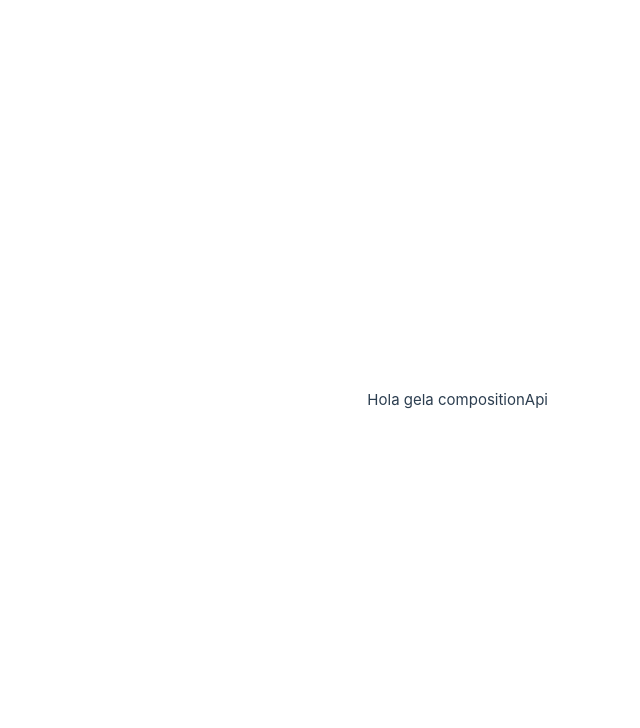
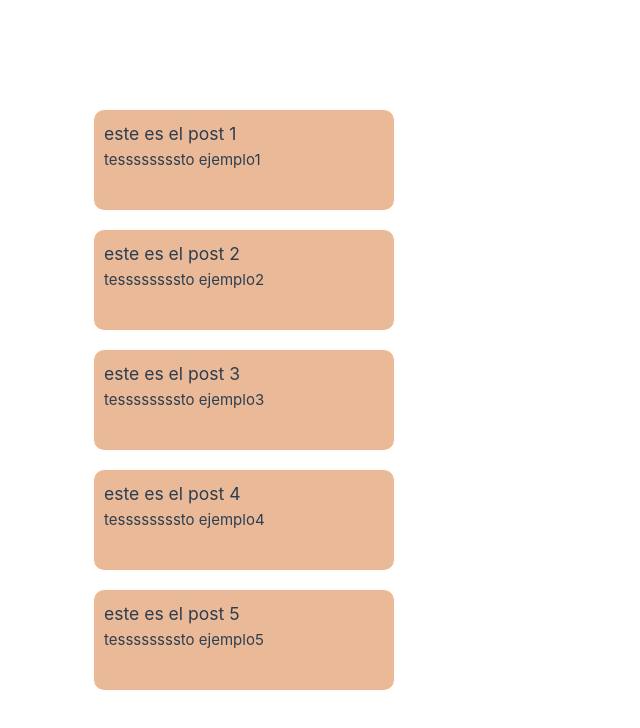
Before and after one commit to GelaLez/cursovue, a Vue app: page / in a window 1280 px wide. Shown: the top 728 px of the page, without its empty margins (92-732 px from the left). Built offline with nearby package versions, Linux system fonts and the light colour scheme.

Commit message:
comunicacion vertical entre componentes usando props

```diff
--- a/src/App.vue
+++ b/src/App.vue
@@ -8,12 +8,12 @@
 import ModelForm from './components/ModelForm.vue';
 import Teacher from './components/TeacherGela.vue';
 import TeacherForm from './components/TeacherForm.vue'
-import CycleCompositionApi from './components/CycleCompositionApi.vue';
+import PostListComunicacionVertical from './components/PostListComunicacionVertical.vue';
 
 </script>
 
 <template>
-    <CycleCompositionApi />
+    <PostListComunicacionVertical />
 </template>
 
 <style>
--- /dev/null
+++ b/src/components/PostDetailsComunicacionVertical.vue
@@ -0,0 +1,41 @@
+<template>
+    <div class="post">
+        <h3>{{ title }}</h3>
+        <p> {{ content }} </p>
+    </div>
+</template>
+
+<script lang="ts">
+// optener informacion de la manera optionApi
+import { defineComponent } from 'vue';
+
+export default defineComponent({
+    name: 'PostDetail',
+    props: {
+        title: {
+            type: String,
+            required: true
+        },
+        content: {
+            type: String,
+            required: false,
+            default: 'Este post no tiene contenido'
+        }
+    },
+    setup(props) {
+       return props
+    }
+})
+
+</script>
+
+<style scoped>
+.post {
+    width: 300px;
+    height: 100px;
+    background-color: rgb(234, 185, 151);
+    border-radius: 10px;
+    margin: 10px;
+    padding: 10px;
+}
+</style>
--- /dev/null
+++ b/src/components/PostListComunicacionVertical.vue
@@ -0,0 +1,33 @@
+<template>
+    <div class="container">
+        <PostDetail v-for="elm in info" :key="elm.title" :title="elm.title" :content="elm.content" />
+    </div>
+</template>
+
+<script lang="ts" setup>
+import PostDetail from '../components/PostDetailsComunicacionVertical.vue'
+
+interface IPost {
+    title: string,
+    content: string
+}
+
+let info: Array<IPost> = [
+    { title: "este es el post 1", content: 'tessssssssto ejemplo1' },
+    { title: "este es el post 2", content: 'tessssssssto ejemplo2' },
+    { title: "este es el post 3", content: 'tessssssssto ejemplo3' },
+    { title: "este es el post 4", content: 'tessssssssto ejemplo4' },
+    { title: "este es el post 5", content: 'tessssssssto ejemplo5' },
+]
+
+
+</script>
+
+<style scoped>
+.container {
+    display: flex;
+    flex-wrap: wrap;
+    flex-direction: row;
+    justify-content: space-around;
+}
+</style>
```
